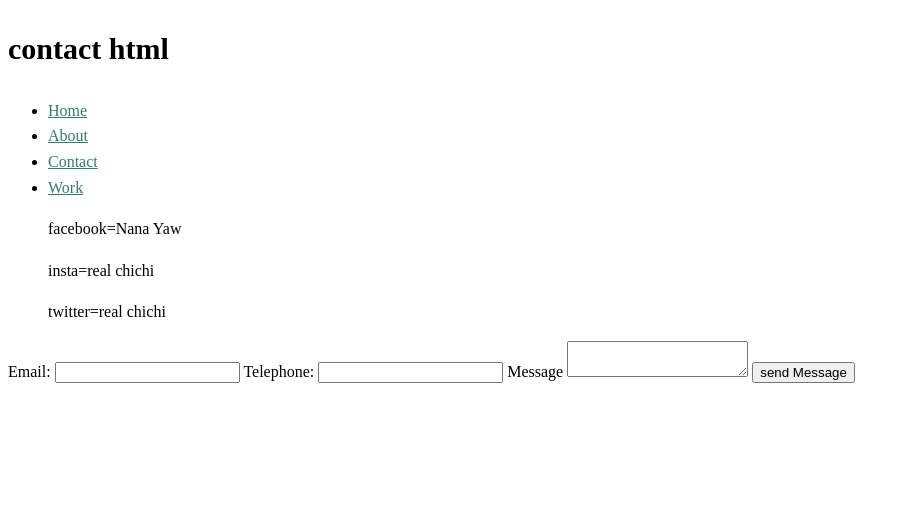
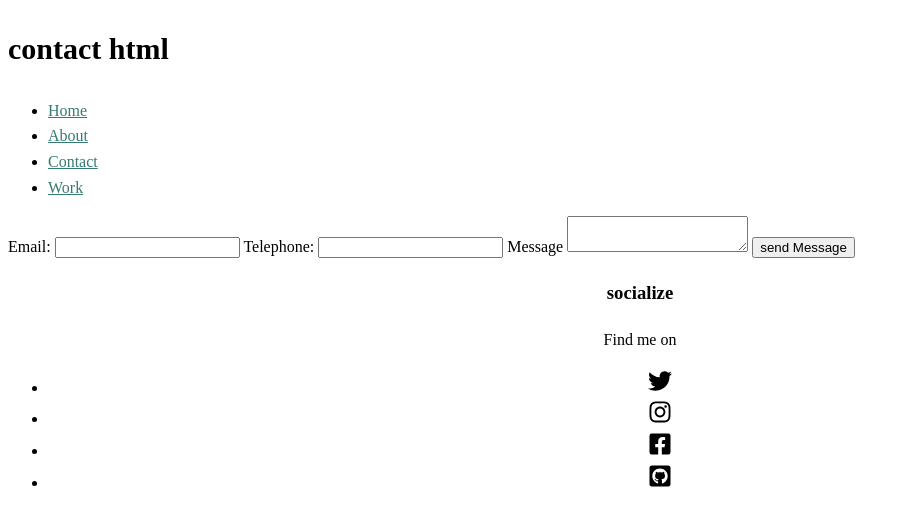
Before and after one commit to Harry231989/gh-pages.github.io, a plain HTML site: page contact.html in a window 1280 px wide. Shown: the whole page, without its empty margins (0-910 px from the left). Drawn offline with Linux system fonts and the light colour scheme; files that its build step writes are made by us from their sources.

Commit message:
Changes Required
added new changes

```diff
--- a/contact.html
+++ b/contact.html
@@ -13,9 +13,6 @@
             <li><a href ="about.html">About</a></li>
             <li><a href ="contact.html">Contact</a></li>
             <li><a href="work.html">Work</a></li>
-            <p>facebook=Nana Yaw </p>
-            <p>insta=real chichi</p>
-            <p>twitter=real chichi</p>
            </ul>
       </nav>
       <form action=""method="post" id="contact-form" >
@@ -29,5 +26,19 @@
       	<textarea required maxlength="240" ></textarea>
       	<input type="submit" value="send Message" >
       </form>
+
+        <footer class="page-footer">
+        <div class="media">
+          <h3>socialize</h3>
+          <p>Find me on</p>
+          <ul>
+            <li><img src="img/facebookIcon.svg" alt="facebook"> </li>
+            <li> <img src="img/instagramIcon.svg" alt="instagram"></i> </li>
+            <li>  <img src="img/twitterIcon.svg" alt="twitter"></i></li>
+            <li> <img src="img/githubIcon.svg" alt="GitHub"></li>
+          </ul>
+
+        </div>
+      </footer>
 </body>
 </html>
```
Also changed, not shown: work.html (+4 -4 lines).
